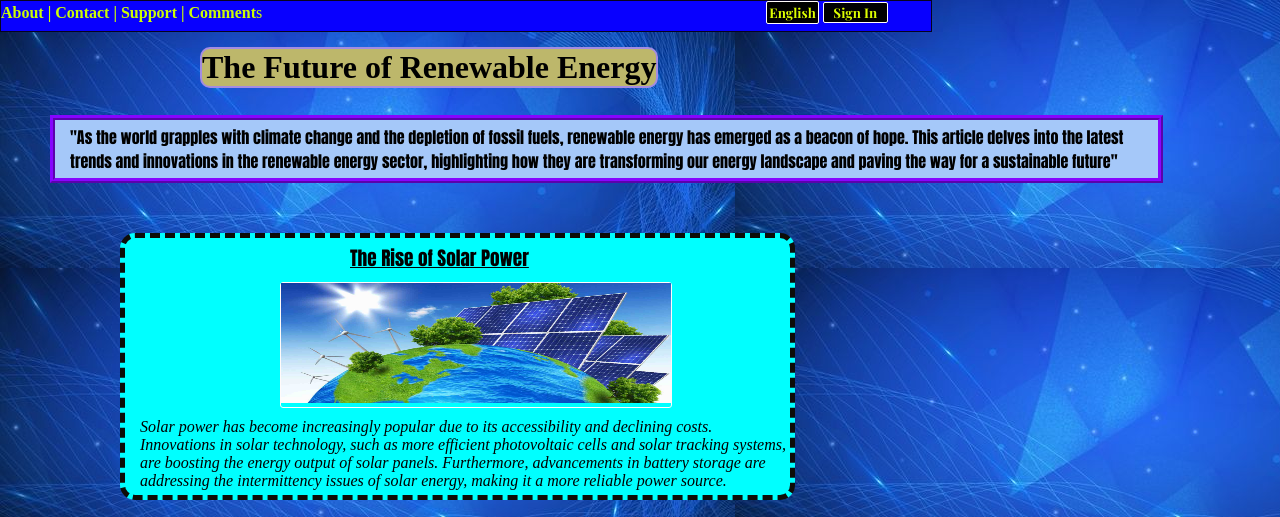
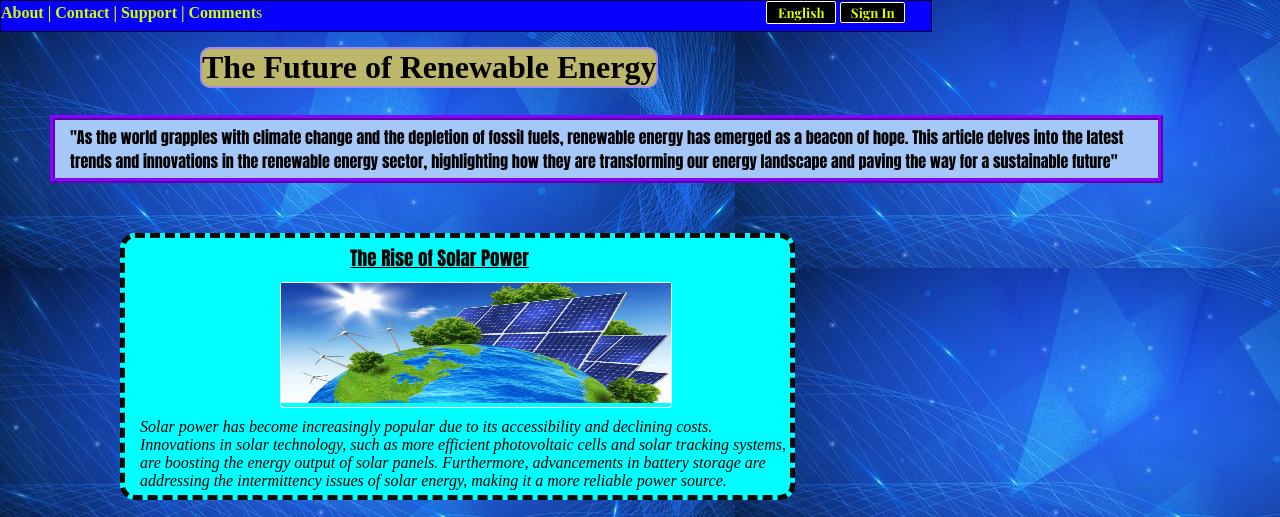
Before and after one commit to i-satyamsaurabh/Article-Website, a plain HTML site: page index.html in a window 1280 px wide. Shown: the top 517 px of the page. Drawn offline with nearby package versions, Linux system fonts and the light colour scheme; a web font is replaced by a local one.

Commit message:
Update style.css

```diff
--- a/style.css
+++ b/style.css
@@ -149,7 +149,7 @@ body {
 }
 
 .btn {
-    width: fit-content;
+    width: 70px;
     height: fit-content;
     margin-left: 500px;
     border: 1px solid rgb(255, 251, 251);
```
